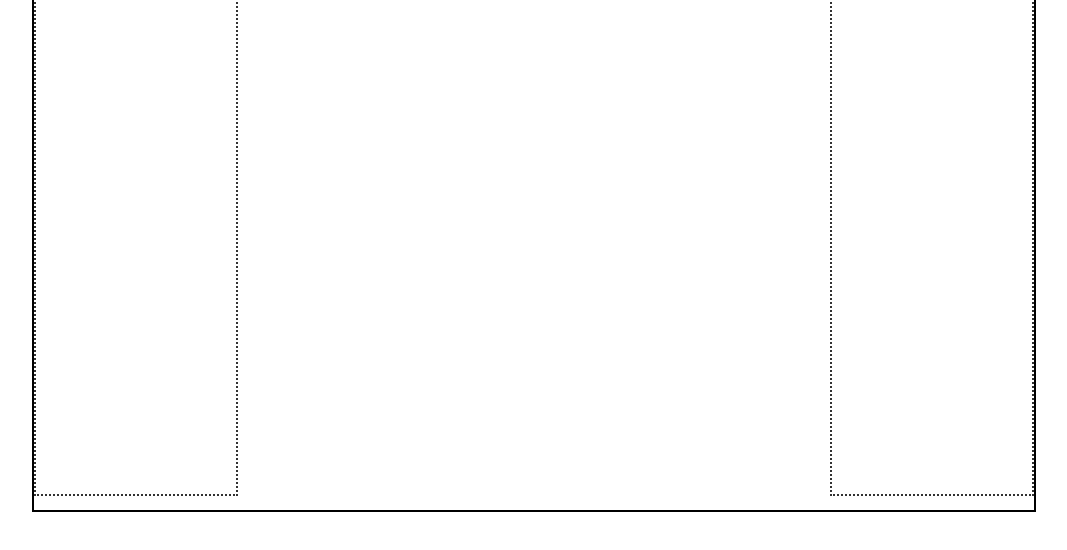
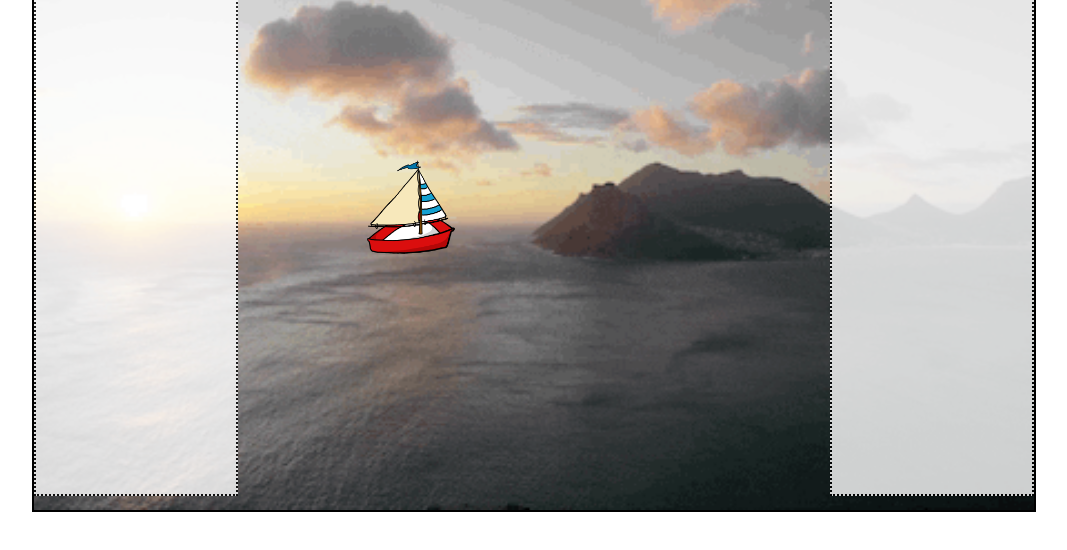
Before and after one commit to MJP45/tug-of-war, a plain HTML site: page index.html in a window 1280 px wide. Shown: the part 92-642 px from the top of the page, without its empty margins (106-1173 px from the left). Drawn offline with Linux system fonts and the light colour scheme; the site is published under a folder, as on GitHub Pages, so addresses that start at the root find nothing.

Commit message:
updated file paths

```diff
--- a/tug.css
+++ b/tug.css
@@ -26,7 +26,7 @@ main {
 
 .game-area {
   border: 2px solid black;
-  background-image: url(/assets/sea-background.gif);
+  background-image: url(assets/sea-background.gif);
   background-repeat: no-repeat;
   background-size: cover;
   background-position: center top;
@@ -41,7 +41,7 @@ main {
 }
 
   #box {
-    background-image: url(/assets/boat.png);
+    background-image: url(assets/boat.png);
     background-repeat: no-repeat;
     background-size: contain;
     height: 100px;
```
